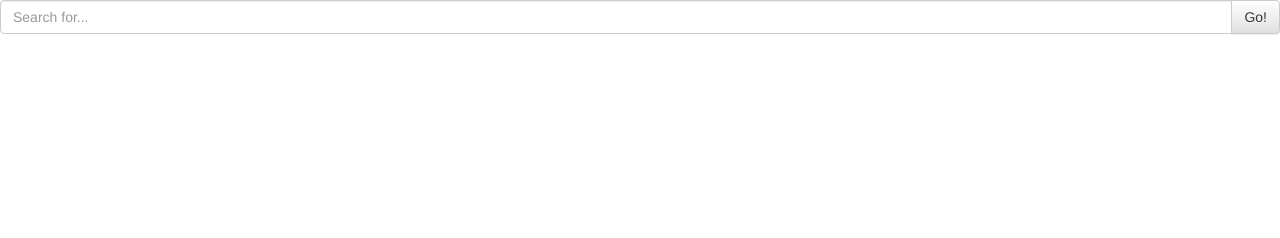
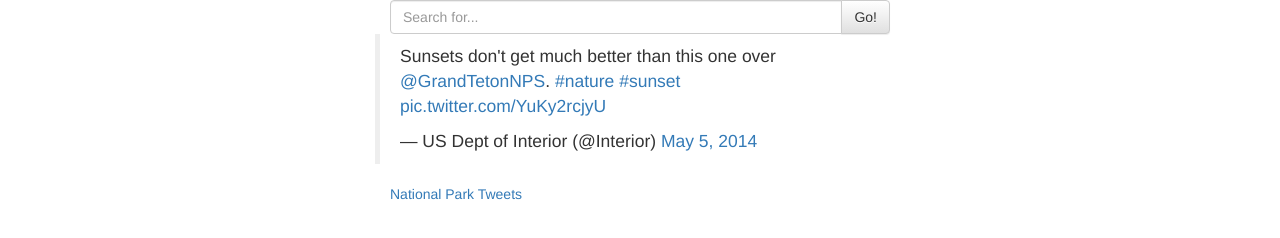
Before and after one commit to drjkuo/JujiOA, a website: page index.html in a window 1280 px wide. Drawn offline with nearby package versions, Linux system fonts and the light colour scheme.

Commit message:
official twitter UI

```diff
--- a/index.html
+++ b/index.html
@@ -8,7 +8,12 @@
 
   <!-- Optional theme -->
   <link rel="stylesheet" href="https://maxcdn.bootstrapcdn.com/bootstrap/3.3.7/css/bootstrap-theme.min.css" integrity="sha384-rHyoN1iRsVXV4nD0JutlnGaslCJuC7uwjduW9SVrLvRYooPp2bWYgmgJQIXwl/Sp" crossorigin="anonymous">
-
+  <style>
+  body {
+    max-width: 500px;
+    margin: auto;
+  }
+  </style>
   <!-- Latest compiled and minified JavaScript -->
 
 </head>
@@ -16,13 +21,31 @@
   <div class="row">
     <div class="col-lg-12">
       <div class="input-group">
-        <input type="text" class="form-control" placeholder="Search for...">
+        <input type="text" class="form-control" id="twitterID" placeholder="Search for...">
         <span class="input-group-btn">
           <button class="btn btn-default" type="button">Go!</button>
         </span>
       </div><!-- /input-group -->
     </div><!-- /.col-lg-6 -->
   </div><!-- /.row -->
+
+  <div class="row">
+<blockquote class="twitter-tweet"><p lang="en" dir="ltr">Sunsets don&#39;t get much better than this one over <a href="https://twitter.com/GrandTetonNPS">@GrandTetonNPS</a>. <a href="https://twitter.com/hashtag/nature?src=hash">#nature</a> <a href="https://twitter.com/hashtag/sunset?src=hash">#sunset</a> <a href="http://t.co/YuKy2rcjyU">pic.twitter.com/YuKy2rcjyU</a></p>&mdash; US Dept of Interior (@Interior) <a href="https://twitter.com/Interior/status/463440424141459456">May 5, 2014</a></blockquote> <script async src="//platform.twitter.com/widgets.js" charset="utf-8"></script>
+  </div>
+
+  <a class="twitter-grid"
+    href="https://twitter.com/TwitterDev/timelines/539487832448843776">
+  National Park Tweets
+  </a>
+
+
+  <script
+  src="http://code.jquery.com/jquery-3.2.1.min.js"
+  integrity="sha256-hwg4gsxgFZhOsEEamdOYGBf13FyQuiTwlAQgxVSNgt4="
+  crossorigin="anonymous"></script>
   <script src="https://maxcdn.bootstrapcdn.com/bootstrap/3.3.7/js/bootstrap.min.js" integrity="sha384-Tc5IQib027qvyjSMfHjOMaLkfuWVxZxUPnCJA7l2mCWNIpG9mGCD8wGNIcPD7Txa" crossorigin="anonymous"></script>
+  <script>
+    // twitterID
+  </script>
 </body>
 </html>
```
